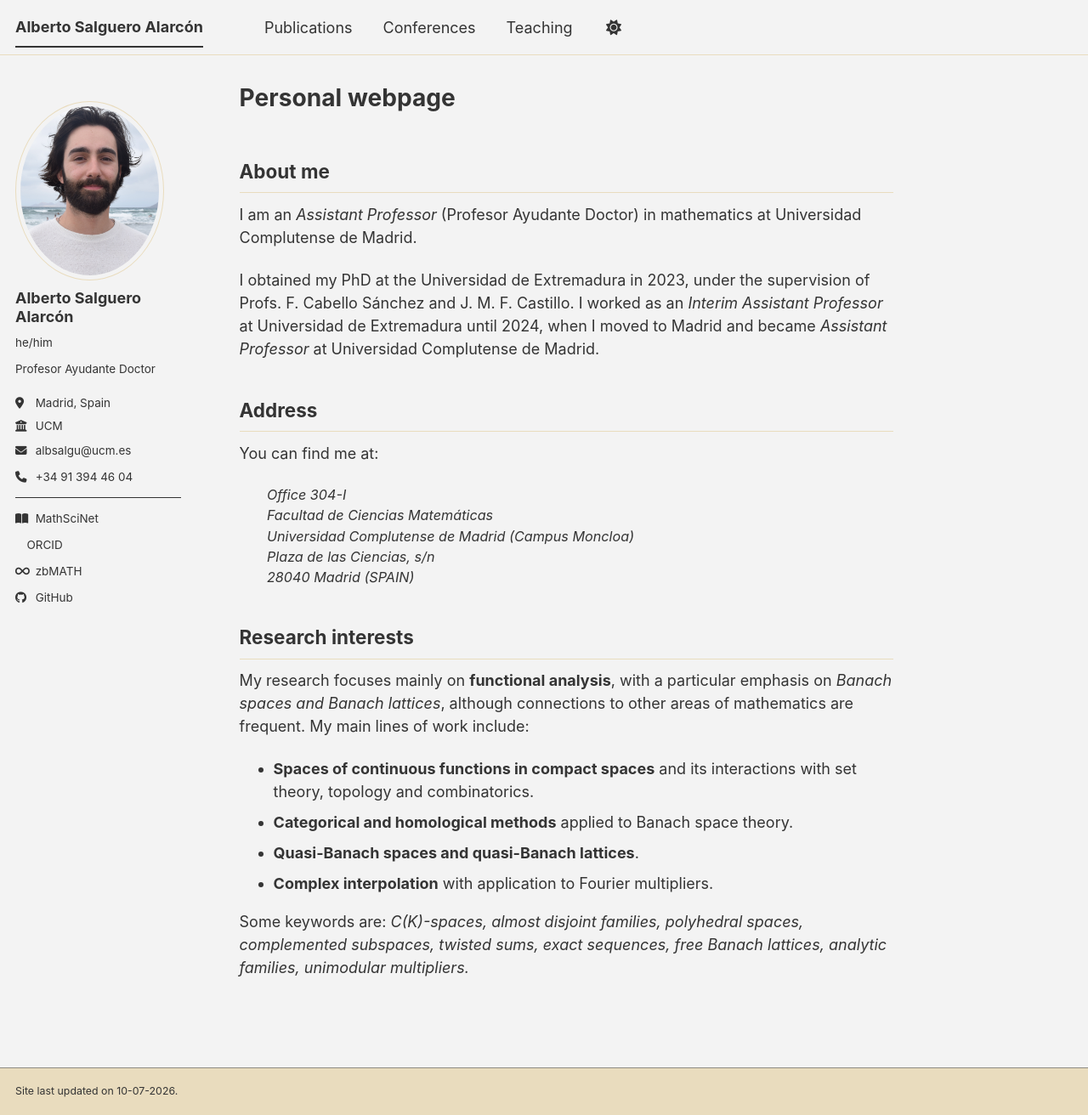
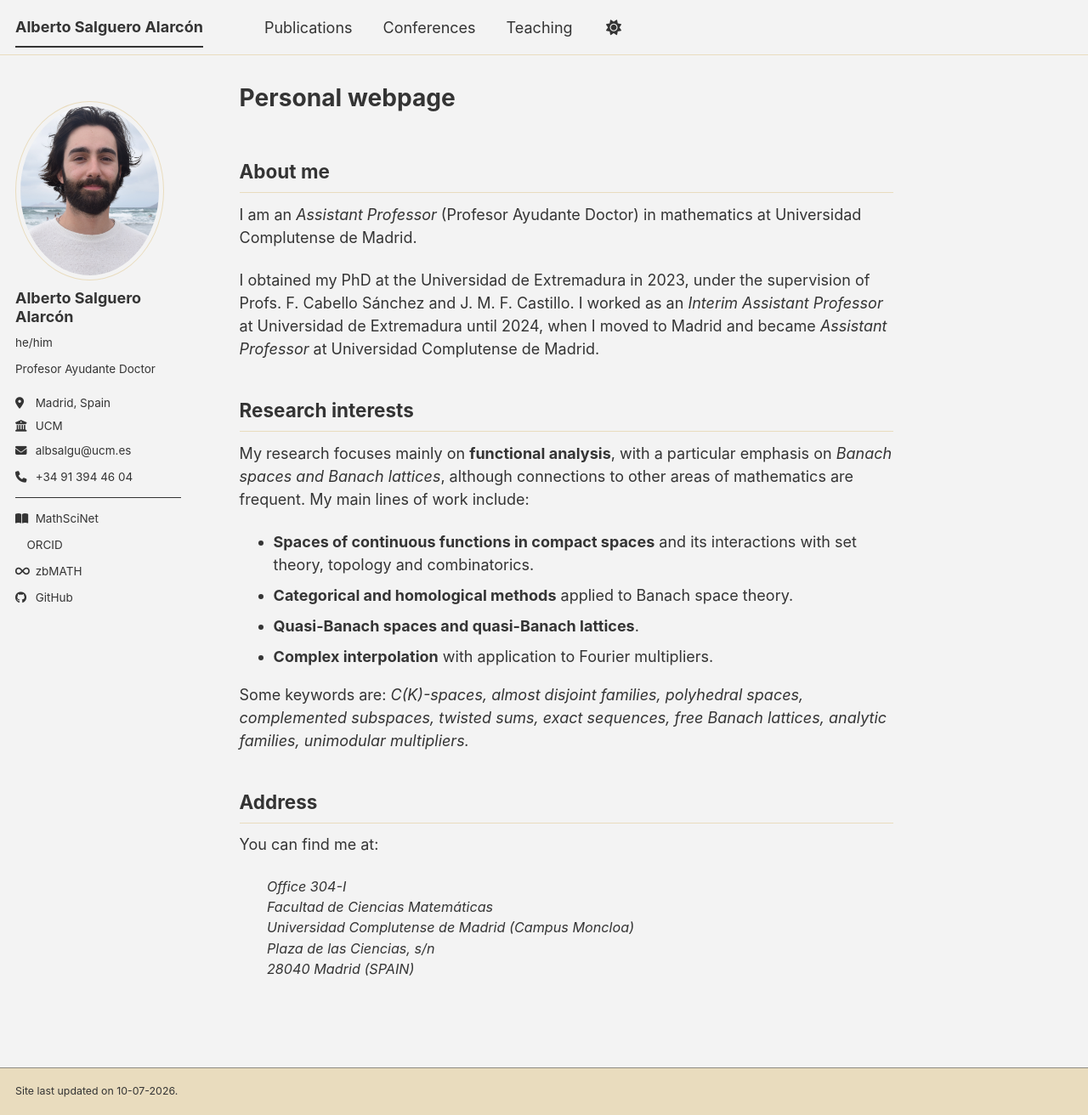
Before and after one commit to salgueroalarcon/salgueroalarcon.github.io, a Jekyll site: the page built from _pages/about.md, in a window 1280 px wide and 1312 px high. Shown: the whole window at 85% size. Built offline with Jekyll 4.4.1, drawn with Linux system fonts in a browser that asks for light colours; a style sheet for code colours, icons or effects is not loaded; part of the change alters nothing that is shown.

Commit message:
Update about.md

```diff
--- a/_pages/about.md
+++ b/_pages/about.md
@@ -12,16 +12,6 @@ I am an _Assistant Professor_ (Profesor Ayudante Doctor) in mathematics at Unive
 
 I obtained my PhD at the Universidad de Extremadura in 2023, under the supervision of Profs. F. Cabello Sánchez and J. M. F. Castillo.  I worked as an _Interim Assistant Professor_ at Universidad de Extremadura until 2024, when I moved to Madrid and became _Assistant Professor_ at Universidad Complutense de Madrid.
 
-## Address
-You can find me at:
-<div style="margin-left: 2em; font-style: italic; font-size: 90%;">
-  Office 304-I <br>
-  Facultad de Ciencias Matemáticas <br>
-  Universidad Complutense de Madrid (Campus Moncloa) <br>
-  Plaza de las Ciencias, s/n  <br>
-  28040 Madrid (SPAIN) <br>
-</div>
-
 ## Research interests
 
 My research focuses mainly on **functional analysis**, with a particular emphasis on *Banach spaces and Banach lattices*, although connections to other areas of mathematics are frequent. My main lines of work include:
@@ -32,3 +22,13 @@ My research focuses mainly on **functional analysis**, with a particular emphasi
 - **Complex interpolation** with application to Fourier multipliers.
 
 Some keywords are: _C(K)-spaces, almost disjoint families, polyhedral spaces, complemented subspaces, twisted sums, exact sequences, free Banach lattices, analytic families, unimodular multipliers._
+
+## Address
+You can find me at:
+<div style="margin-left: 2em; font-style: italic; font-size: 90%;">
+  Office 304-I <br>
+  Facultad de Ciencias Matemáticas <br>
+  Universidad Complutense de Madrid (Campus Moncloa) <br>
+  Plaza de las Ciencias, s/n  <br>
+  28040 Madrid (SPAIN) <br>
+</div>
```
